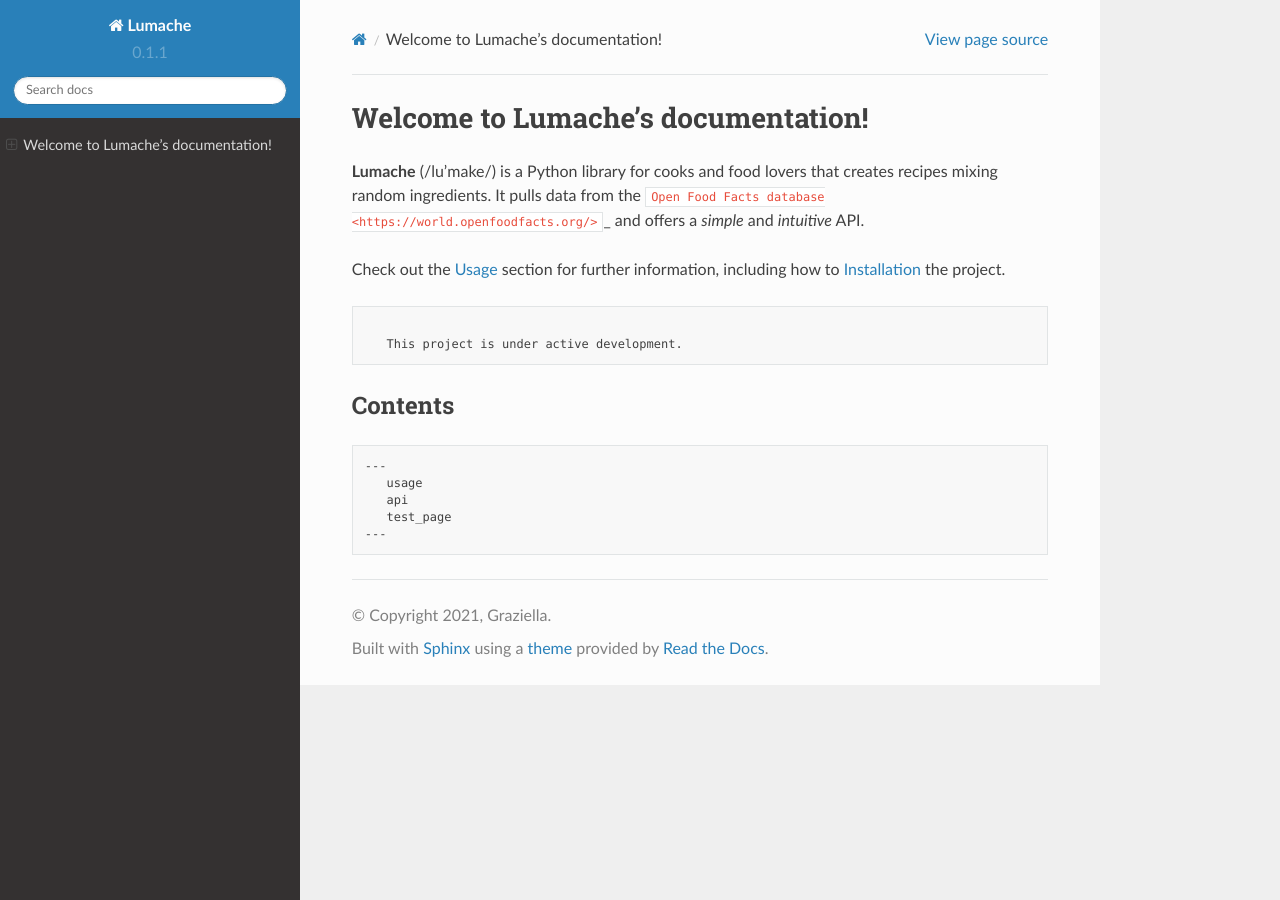
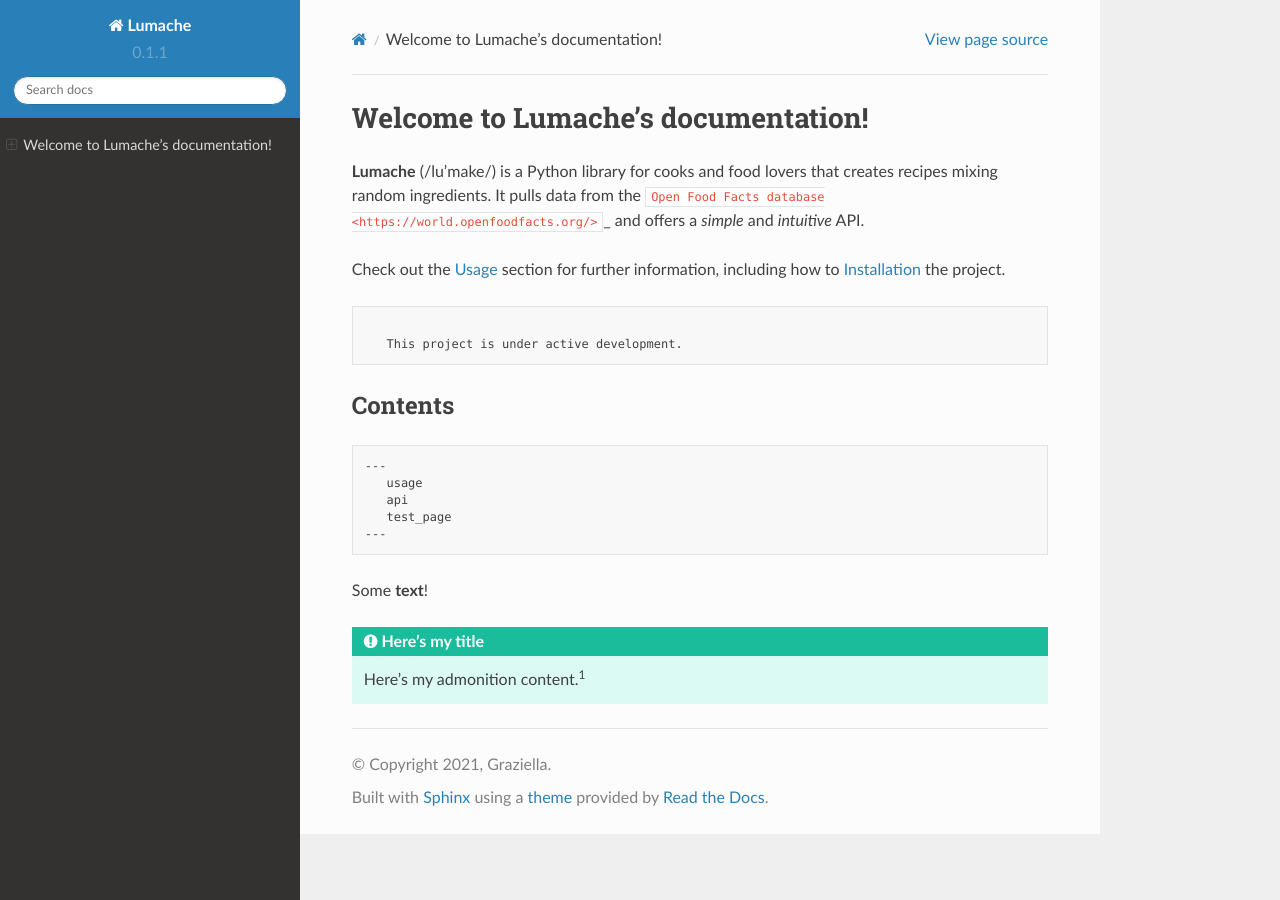
Before and after one commit to ye-evercoast/TestExampleRTD, a Sphinx documentation site: the page built from docs/source/index.md, in a window 1280 px wide. Built offline with Sphinx 7.4.7 and the Read the Docs theme 2.0.0, drawn with Linux system fonts in a browser that asks for light colours; some of the changed lines change nothing that is shown.

Commit message:
Try more MD extensions

````diff
--- a/docs/source/conf.py
+++ b/docs/source/conf.py
@@ -36,3 +36,19 @@
 epub_show_urls = 'footnote'
 
 source_suffix = ['.rst', '.md']
+
+myst_enable_extensions = [
+    "amsmath",
+    "colon_fence",
+    "deflist",
+    "dollarmath",
+    "fieldlist",
+    "html_admonition",
+    "html_image",
+    "linkify",
+    "replacements",
+    "smartquotes",
+    "strikethrough",
+    "substitution",
+    "tasklist",
+]
--- a/docs/source/index.md
+++ b/docs/source/index.md
@@ -26,3 +26,11 @@
    test_page
 ---
 ```
+
+Some **text**!
+
+```{admonition} Here's my title
+:class: tip
+
+Here's my admonition content.{sup}`1`
+```
````
